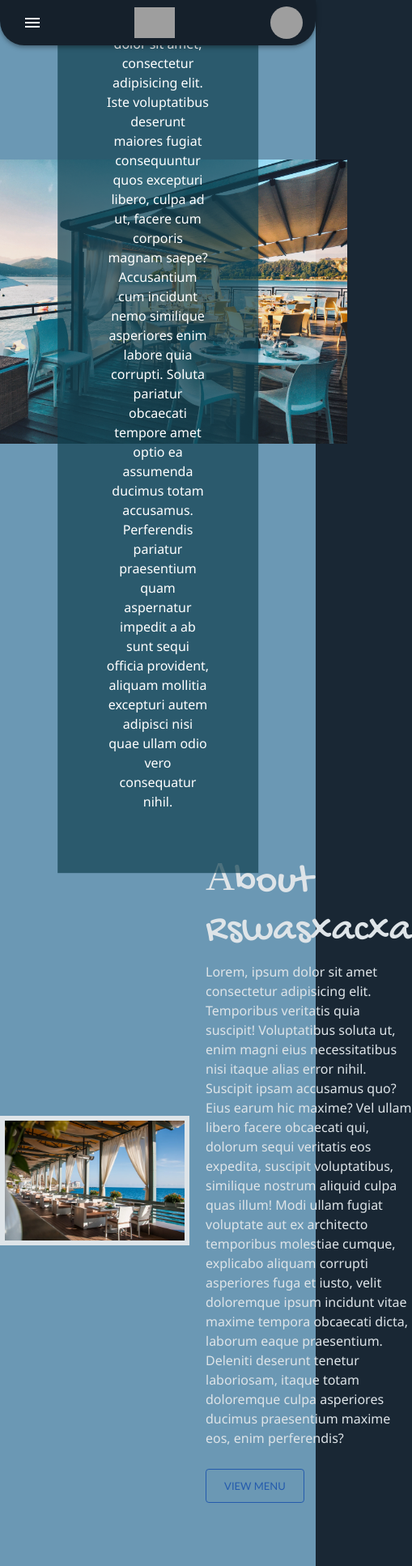
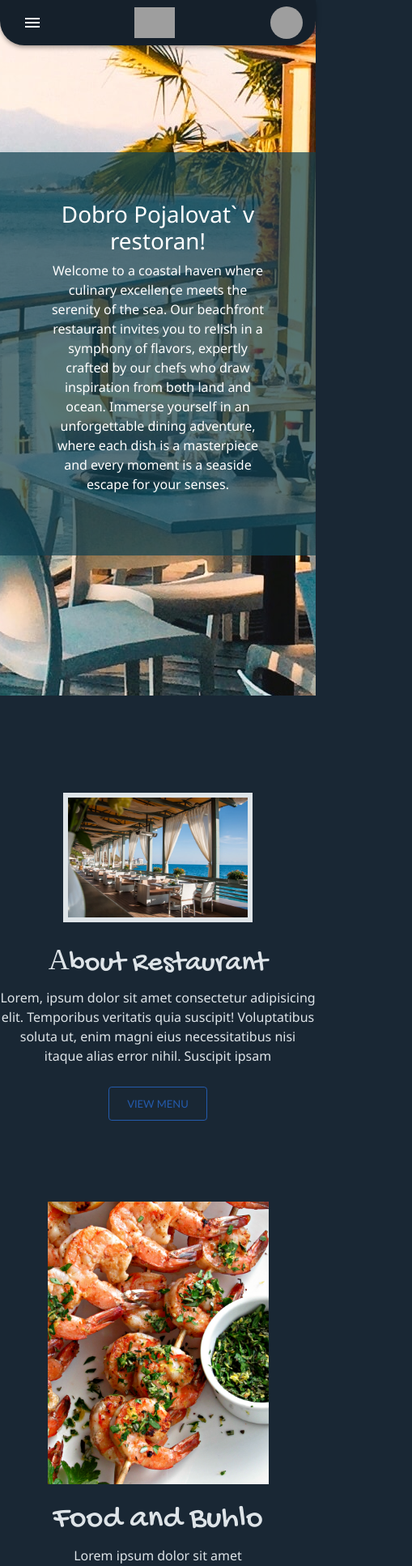
Before and after one commit to JakaOmurzakova/makers-final-project, a React (Create React App) app: page /restaurant in a window 390 px wide. Shown: the top 1934 px of the page at 81% size, 509 px wide, since content can reach past the window. Built offline with nearby package versions, Linux system fonts and the light colour scheme; grey boxes are pictures that could not be loaded.

Commit message:
remake of ddesign and remake of restaurant page

```diff
--- a/src/components/Restaurant.css
+++ b/src/components/Restaurant.css
@@ -5,36 +5,30 @@
   margin: 0 auto;
   max-width: 100%;
   padding-top: 15px;
-  background-color: #6b98b4;
+  background-color: #192734;
 }
-
-.header {
-  display: flex;
-  justify-content: space-between;
-  align-items: center;
-  margin-bottom: 20px;
-}
-
 .image-container {
   display: flex;
   flex-direction: column;
   justify-content: center;
   align-items: center;
-  height: 80vh;
+  height: 100vh;
+  background-position: center;
+  background-image: url("../components/images/albert-YYZU0Lo1uXE-unsplash.jpg");
 }
 
 .photo1 {
-  max-width: 120%;
+  max-width: 100%;
   height: auto;
   opacity: 0.9;
+
+  display: flex;
+  justify-content: center;
+  align-items: center;
 }
 
 .text-center {
   text-align: center;
-  position: absolute;
-  top: 53%;
-  left: 50%;
-  transform: translate(-50%, -50%);
   color: rgb(255, 255, 255);
 }
 
@@ -92,6 +86,9 @@
   max-width: 70%;
   height: auto;
   z-index: 1;
+}
+.food-images2 {
+  display: none;
 }
 
 .photo4 {
@@ -187,7 +184,8 @@
 .about-restaurant {
   display: flex;
   align-items: center;
-  margin-top: 350px;
+  flex-wrap: wrap;
+  margin-top: 120px;
 }
 
 .about-restaurant h1 {
@@ -267,3 +265,61 @@
 .btn-menu:active {
   filter: brightness(0.8);
 }
+
+@media screen and (max-width: 768px) {
+  .about-restaurant h1 {
+    font-size: 36px;
+    text-align: center;
+  }
+  .about-restaurant {
+    text-align: end;
+  }
+  .food-info {
+    margin-top: 50px;
+  }
+}
+@media screen and (max-width: 425px) {
+  .about-restaurant {
+    display: flex;
+    justify-content: center;
+    gap: 30px;
+    text-align: center;
+  }
+  .about-restaurant img {
+    margin: 0;
+  }
+  .food-drink {
+    display: flex;
+    align-items: center;
+    flex-direction: column;
+    margin: 0;
+    margin-top: 100px;
+  }
+  .food-images {
+    display: none;
+  }
+  .food-images2 {
+    display: flex;
+    width: 100%;
+    justify-content: center;
+  }
+  .food-info {
+    display: flex;
+    flex-direction: column;
+    width: 100%;
+    margin: 0;
+    padding: 0;
+    height: 100px;
+    align-items: center;
+  }
+  .food-info p {
+    width: 300px;
+    text-align: center  ;
+  }
+  .food-info h1 {
+    margin-top: 20px;
+    font-size: 40px;
+    width: 300px;
+    text-align: center;
+  }
+}
--- a/src/pages/RestaurantPage.jsx
+++ b/src/pages/RestaurantPage.jsx
@@ -1,7 +1,6 @@
 import React from "react";
 import img1 from "../components/images/albert-YYZU0Lo1uXE-unsplash.jpg";
 import img3 from "../components/images/havchik.png";
-// import img4 from "../components/images/wine.jpeg";
 import img5 from "../components/images/chef.jpeg";
 import img6 from "../components/images/scale_1200.webp";
 import "../components/Restaurant.css";
@@ -12,22 +11,17 @@ const RestaurantPage = () => {
 
   return (
     <div className="restaurant-page">
-      <header className="header"></header>
       <div className="image-container">
-        <img className="photo1" src={img1} alt="" />
         <div className="text-center">
           <div className="centered-content">
             <h1>Dobro Pojalovat` v restoran!</h1>
             <p>
-              Lorem ipsum dolor sit amet, consectetur adipisicing elit. Iste
-              voluptatibus deserunt maiores fugiat consequuntur quos excepturi
-              libero, culpa ad ut, facere cum corporis magnam saepe? Accusantium
-              cum incidunt nemo similique asperiores enim labore quia corrupti.
-              Soluta pariatur obcaecati tempore amet optio ea assumenda ducimus
-              totam accusamus. Perferendis pariatur praesentium quam aspernatur
-              impedit a ab sunt sequi officia provident, aliquam mollitia
-              excepturi autem adipisci nisi quae ullam odio vero consequatur
-              nihil.
+              Welcome to a coastal haven where culinary excellence meets the
+              serenity of the sea. Our beachfront restaurant invites you to
+              relish in a symphony of flavors, expertly crafted by our chefs who
+              draw inspiration from both land and ocean. Immerse yourself in an
+              unforgettable dining adventure, where each dish is a masterpiece
+              and every moment is a seaside escape for your senses.
             </p>
           </div>
         </div>
@@ -35,20 +29,11 @@ const RestaurantPage = () => {
       <div className="about-restaurant">
         <img className="restaurant" src={img6} alt="" />
         <div className="about-rest">
-          <h1>Аbout Rswasxacxa</h1>
+          <h1>Аbout Restaurant </h1>
           <p>
             Lorem, ipsum dolor sit amet consectetur adipisicing elit. Temporibus
             veritatis quia suscipit! Voluptatibus soluta ut, enim magni eius
             necessitatibus nisi itaque alias error nihil. Suscipit ipsam
-            accusamus quo? Eius earum hic maxime? Vel ullam libero facere
-            obcaecati qui, dolorum sequi veritatis eos expedita, suscipit
-            voluptatibus, similique nostrum aliquid culpa quas illum! Modi ullam
-            fugiat voluptate aut ex architecto temporibus molestiae cumque,
-            explicabo aliquam corrupti asperiores fuga et iusto, velit
-            doloremque ipsum incidunt vitae maxime tempora obcaecati dicta,
-            laborum eaque praesentium. Deleniti deserunt tenetur laboriosam,
-            itaque totam doloremque culpa asperiores ducimus praesentium maxime
-            eos, enim perferendis?
           </p>
           <button onClick={() => navigate("/menu")} className="btn-menu">
             VIEW MENU
@@ -57,6 +42,9 @@ const RestaurantPage = () => {
       </div>
 
       <div className="food-drink">
+        <div className="food-images2">
+          <img className="photo3" src={img3} alt="" />
+        </div>
         <div className="food-info">
           <h1>Food and Buhlo</h1>
           <p>
@@ -64,15 +52,10 @@ const RestaurantPage = () => {
             quibusdam exercitationem aperiam sit dolores placeat repellat velit
             vitae quia, minus aliquam doloremque qui dicta vero amet laboriosam
             ullam magnam harum voluptas? Culpa ut officiis nobis, porro atque
-            consectetur est animi, ab distinctio autem hic et libero, incidunt
-            eos vel magni impedit ipsa laudantium amet. Quis, hic expedita? Odit
-            obcaecati explicabo repellendus perferendis, velit quasi earum iste,
-            adipisci sequi beatae porro.
           </p>
           <button className="btn-reserv">MAKE A RESERVATION</button>
         </div>
         <div className="food-images">
-          {/* <img className="photo4" src={img4} alt="" /> */}
           <img className="photo3" src={img3} alt="" />
         </div>
       </div>
@@ -83,16 +66,8 @@ const RestaurantPage = () => {
           <p>
             Lorem, ipsum dolor sit amet consectetur adipisicing elit. Temporibus
             veritatis quia suscipit! Voluptatibus soluta ut, enim magni eius
-            necessitatibus nisi itaque alias error nihil. Suscipit ipsam
-            accusamus quo? Eius earum hic maxime? Vel ullam libero facere
-            obcaecati qui, dolorum sequi veritatis eos expedita, suscipit
-            voluptatibus, similique nostrum aliquid culpa quas illum! Modi ullam
-            fugiat voluptate aut ex architecto temporibus molestiae cumque,
-            explicabo aliquam corrupti asperiores fuga et iusto, velit
-            doloremque ipsum incidunt vitae maxime tempora obcaecati dicta,
-            laborum eaque praesentium. Deleniti deserunt tenetur laboriosam,
-            itaque totam doloremque culpa asperiores ducimus praesentium maxime
-            eos, enim perferendis?
+            necessitatibus nisi itaque alias error nihil. Suscipit ipsam i qui,
+            dolorum sequi veritatis eos expedita, suscipit
           </p>
         </div>
       </div>
```
